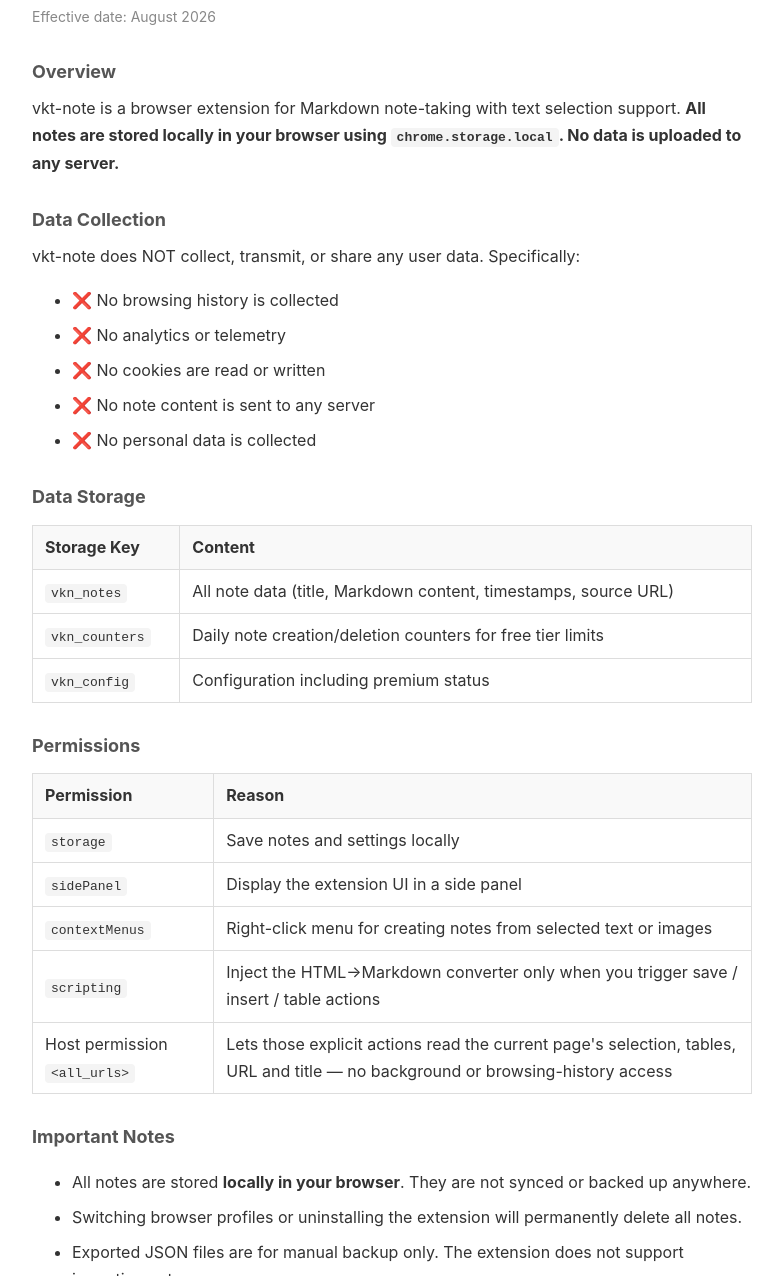
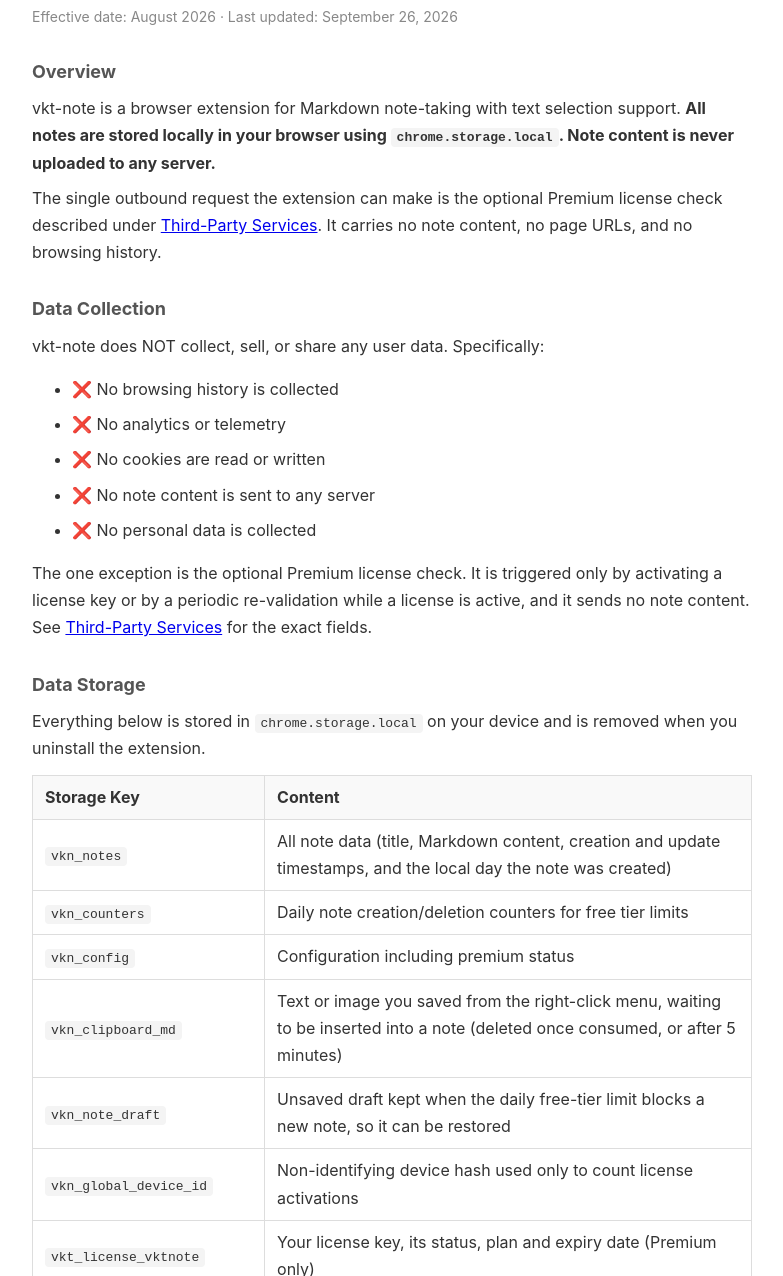
Before and after one commit to annmax1983/vkt-note, a plain HTML site: page privacy-policy.html in a window 1280 px wide. Shown: the part 84-1360 px from the top of the page, without its empty margins (248-1031 px from the left). Drawn offline with Linux system fonts and the light colour scheme.

Commit message:
update README and privacy policy

```diff
--- a/privacy-policy.html
+++ b/privacy-policy.html
@@ -18,13 +18,14 @@
 </head>
 <body>
 <h1>Privacy Policy</h1>
-<p class="date">Effective date: August 2026</p>
+<p class="date">Effective date: August 2026 · Last updated: September 26, 2026</p>
 
 <h2>Overview</h2>
-<p>vkt-note is a browser extension for Markdown note-taking with text selection support. <strong>All notes are stored locally in your browser using <code>chrome.storage.local</code>. No data is uploaded to any server.</strong></p>
+<p>vkt-note is a browser extension for Markdown note-taking with text selection support. <strong>All notes are stored locally in your browser using <code>chrome.storage.local</code>. Note content is never uploaded to any server.</strong></p>
+<p>The single outbound request the extension can make is the optional Premium license check described under <a href="#third-party">Third-Party Services</a>. It carries no note content, no page URLs, and no browsing history.</p>
 
 <h2>Data Collection</h2>
-<p>vkt-note does NOT collect, transmit, or share any user data. Specifically:</p>
+<p>vkt-note does NOT collect, sell, or share any user data. Specifically:</p>
 <ul>
   <li>❌ No browsing history is collected</li>
   <li>❌ No analytics or telemetry</li>
@@ -32,13 +33,20 @@
   <li>❌ No note content is sent to any server</li>
   <li>❌ No personal data is collected</li>
 </ul>
+<p>The one exception is the optional Premium license check. It is triggered only by activating a license key or by a periodic re-validation while a license is active, and it sends no note content. See <a href="#third-party">Third-Party Services</a> for the exact fields.</p>
 
 <h2>Data Storage</h2>
+<p>Everything below is stored in <code>chrome.storage.local</code> on your device and is removed when you uninstall the extension.</p>
 <table>
   <tr><th>Storage Key</th><th>Content</th></tr>
-  <tr><td><code>vkn_notes</code></td><td>All note data (title, Markdown content, timestamps, source URL)</td></tr>
+  <tr><td><code>vkn_notes</code></td><td>All note data (title, Markdown content, creation and update timestamps, and the local day the note was created)</td></tr>
   <tr><td><code>vkn_counters</code></td><td>Daily note creation/deletion counters for free tier limits</td></tr>
   <tr><td><code>vkn_config</code></td><td>Configuration including premium status</td></tr>
+  <tr><td><code>vkn_clipboard_md</code></td><td>Text or image you saved from the right-click menu, waiting to be inserted into a note (deleted once consumed, or after 5 minutes)</td></tr>
+  <tr><td><code>vkn_note_draft</code></td><td>Unsaved draft kept when the daily free-tier limit blocks a new note, so it can be restored</td></tr>
+  <tr><td><code>vkn_global_device_id</code></td><td>Non-identifying device hash used only to count license activations</td></tr>
+  <tr><td><code>vkt_license_vktnote</code></td><td>Your license key, its status, plan and expiry date (Premium only)</td></tr>
+  <tr><td><code>vkt_last_validate_vktnote</code></td><td>Timestamp of the last successful license check (Premium only)</td></tr>
 </table>
 
 <h2>Permissions</h2>
@@ -59,8 +67,8 @@
   <li>Markdown images store remote URLs only. Images may not load if the source website is down or blocks hotlinking.</li>
 </ul>
 
-<h2>Third-Party Services</h2>
-<p>License key validation communicates with <code>api.annmax1983.com</code>. Only the license key, device hash, and plugin ID are sent. No notes or browsing data are transmitted.</p>
+<h2 id="third-party">Third-Party Services</h2>
+<p>License key activation and periodic re-validation communicate with <code>api.annmax1983.com</code>. Each request contains the license key you entered, a device hash, the plugin ID, and basic technical metadata (browser name and major version, browser UI language, time zone, and user agent string). It never contains note content, exported notes, page URLs, or browsing history. Requests are made only when you activate or remove a license, or while a license is active and due for its periodic check.</p>
 
 <h2>Data Deletion</h2>
 <p>You can delete individual notes through the extension UI. Uninstalling the extension removes all stored data permanently.</p>
```
Also changed, not shown: 6 other files.
